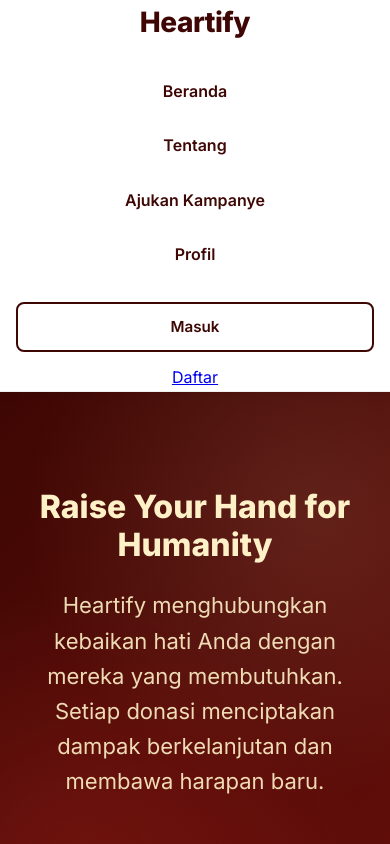
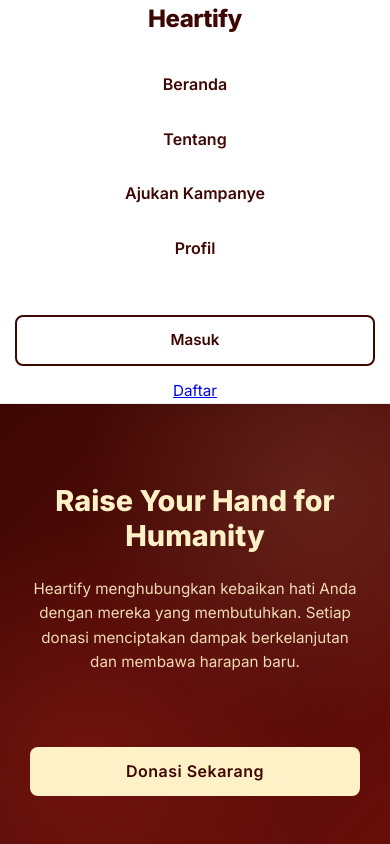
Before and after one commit to AdindaMuarriva/Heartify, a Next.js app: page / in a window 390 px wide. Shown: the top 844 px of the page. Built offline with nearby package versions, Linux system fonts and the light colour scheme.

Commit message:
feat:Perbaikan tampilan untuk mobile

```diff
--- a/app/globals.css
+++ b/app/globals.css
@@ -6,7 +6,6 @@
   --font-sans: var(--font-geist-sans);
   --font-mono: var(--font-geist-mono);
 }
-
 
 /* === DARK MODE SUPPORT === */
 @media (prefers-color-scheme: dark) {
@@ -26,25 +25,371 @@ body {
   min-height: 100vh;
   -webkit-font-smoothing: antialiased;
   -moz-osx-font-smoothing: grayscale;
+
+  /* Tambahan untuk mencegah scroll samping di HP */
+  max-width: 100vw;
+  overflow-x: hidden;
 }
 
-/* === GLOBAL RESPONSIVE (MOBILE) === */
+/* =================================================================
+   GLOBAL MOBILE RESPONSIVE ENGINE (UNTUK SEMUA HALAMAN)
+   Mengatur otomatis tampilan Login, Register, Admin, Profile, Beranda
+   agar rapi di layar HP/Tablet (< 768px).
+   ================================================================= */
+
+/* 1. ATURAN UMUM UNTUK HP & TABLET (Layar < 768px) */
 @media screen and (max-width: 768px) {
+
+  /* --- PERBAIKAN NAVBAR (Berlaku untuk Beranda, Profile, Landing) --- */
   .navbar {
-    flex-direction: column;
-    align-items: center;
-    gap: 1rem;
+    flex-direction: column !important; /* Menu jadi susun ke bawah */
+    height: auto !important;
+    padding: 1rem !important;
+    gap: 15px;
   }
 
   .navbar-links {
-    display: flex;
-    flex-wrap: wrap;
-    justify-content: center;
-    gap: 0.75rem;
+    flex-direction: column !important;
+    width: 100%;
+    align-items: center;
+    gap: 10px;
+    margin-top: 10px;
+    display: flex !important; /* Pastikan tetap flex */
+  }
+
+  .navbar-buttons,
+  .navbar-login-button {
+    width: 100%;
+    text-align: center;
+    display: block;
+    margin-top: 10px;
+  }
+
+  /* --- PERBAIKAN GRID SYSTEM (Berlaku untuk Kartu Donasi, Statistik, dll) --- */
+  /* Memaksa semua yang berjejer 3 atau 4 kolom menjadi 1 kolom ke bawah */
+  .campaign-grid,
+  .report-grid,
+  .stats-grid,
+  .features-grid,
+  .testimonial-grid,
+  .footer-grid,
+  .stats-row,
+  .stats-row-1,
+  .stats-row-2,
+  .form-grid-layout,
+  .profile-dashboard {
+    grid-template-columns: 1fr !important; /* Paksa jadi 1 kolom */
+    display: grid !important;
+    gap: 20px !important;
+    padding: 0 15px !important;
+  }
+
+  /* Flexbox yang tadinya row dipaksa column */
+  .profile-card,
+  .admin-layout,
+  .mission-content {
+    flex-direction: column !important;
+    height: auto !important;
+    width: 100% !important;
+  }
+
+  /* --- PERBAIKAN CONTAINER & CARD --- */
+  .container,
+  .profile-wrapper,
+  .hero-content,
+  .content-wrapper,
+  .laporan-container,
+  .filter-container {
+    padding: 0 15px !important;
+    width: 100% !important;
+    max-width: 100% !important;
+  }
+
+  .campaign-card,
+  .report-card,
+  .stat-card,
+  .stat-card-solid,
+  .stat-card-light,
+  .profile-card,
+  .laporan-detailed-card {
+    width: 100% !important;
+    min-height: auto !important;
+    margin-bottom: 15px;
+    grid-template-columns: 1fr !important; /* Reset grid di dalam card */
+    grid-template-rows: auto !important;
+  }
+
+  /* Khusus card laporan yang ada gambarnya di samping */
+  .laporan-detailed-card {
+    display: flex !important;
+    flex-direction: column !important;
+  }
+
+  .laporan-image-container, .laporan-image {
+    width: 100% !important;
+    height: 200px !important;
+  }
+
+  /* --- PERBAIKAN SIDEBAR (Profile & Admin) --- */
+  /* Sidebar tidak lagi melayang di kiri, tapi di atas konten */
+  .profile-sidebar-panel,
+  .sidebar {
+    width: 100% !important;
+    position: relative !important;
+    height: auto !important;
+    border-right: none !important;
+    border-bottom: 1px solid #eee;
+    padding: 20px !important;
+    box-shadow: none !important;
+  }
+
+  /* Menu sidebar admin biar gak kepanjangan di HP */
+  .sidebar-menu {
+    flex-direction: row;
+    overflow-x: auto;
+    white-space: nowrap;
+    padding-bottom: 10px;
+  }
+
+  .sidebar-menu .menu-item {
+    display: inline-flex;
+    width: auto;
+    margin-right: 10px;
+  }
+
+  /* Konten utama tidak lagi didorong ke kanan */
+  .main-content,
+  .profile-content-panel {
+    margin-left: 0 !important;
+    padding: 20px !important;
+    width: 100% !important;
+  }
+
+  /* --- PERBAIKAN FONT (Typography) --- */
+  h1, .hero-title, .hero-title-beranda, .section-title, .laporan-hero-title {
+    font-size: 1.8rem !important; /* Judul besar dikecilkan */
+    text-align: center;
+    line-height: 1.3;
+  }
+
+  h2, h3 {
+    font-size: 1.4rem !important;
+  }
+
+  p, span, div {
+    font-size: 0.95rem !important; /* Teks paragraf disesuaikan */
+  }
+
+  /* --- PERBAIKAN TABEL (Admin & Data) --- */
+  /* Agar tabel bisa discroll ke samping jika kepanjangan */
+  .table-responsive {
+    display: block;
+    width: 100%;
+    overflow-x: auto !important;
+    -webkit-overflow-scrolling: touch;
+    border: 1px solid #eee;
+  }
+
+  .admin-table {
+    min-width: 600px; /* Paksa tabel lebar agar scrollable */
+  }
+
+  /* --- PERBAIKAN FORM (Login/Register/Input) --- */
+  .auth-card,
+  .form-card,
+  .modal-content {
+    width: 95% !important;
+    padding: 20px !important;
+    max-height: 90vh;
+    overflow-y: auto;
+    margin: 10px auto;
+  }
+
+  .form-group, .input-group {
+    width: 100% !important;
+  }
+
+  .full-width {
+    grid-column: span 1 !important;
+  }
+
+  /* Tombol Filter di Laporan */
+  .search-filter-wrapper {
+    flex-direction: column !important;
+  }
+
+  .filter-group {
+    flex-direction: column;
+    align-items: center;
+  }
+}
+
+/* 2. ATURAN KHUSUS HP KECIL (Di bawah 480px) */
+@media screen and (max-width: 480px) {
+  .hero-section, .hero-section-beranda {
+    padding: 80px 15px 40px 15px !important;
+  }
+
+  .button, button, .btn-save, .btn-cancel, .btn-submit {
+    width: 100% !important; /* Tombol full width agar mudah ditekan */
+    padding: 12px !important;
+    display: block;
+    margin-bottom: 10px;
+  }
+
+  .navbar-logo {
+    font-size: 1.5rem !important;
+  }
+
+  .stat-card, .stat-card-solid {
+    padding: 15px !important;
+  }
+
+  .stat-number {
+    font-size: 1.8rem !important;
+  }
+}
+
+/* =========================================
+   NAVBAR & HAMBURGER MENU STYLES
+   ========================================= */
+
+/* Default Navbar (Desktop) */
+.navbar-container {
+  background-color: var(--white);
+  border-bottom: 1px solid #eee;
+  position: sticky;
+  top: 0;
+  z-index: 1000;
+  width: 100%;
+  box-shadow: 0 2px 10px rgba(0, 0, 0, 0.08);
+}
+
+.navbar {
+  max-width: 1200px;
+  margin: 0 auto;
+  padding: 0 20px;
+  height: 80px;
+  display: flex;
+  justify-content: space-between;
+  align-items: center;
+  position: relative;
+}
+
+.navbar-logo {
+  font-size: 1.7rem;
+  font-weight: 800;
+  color: var(--maroon-dark);
+  text-decoration: none;
+  z-index: 1002;
+}
+
+/* Container Link & Button di Desktop */
+.navbar-menu {
+  display: flex;
+  align-items: center;
+  gap: 2rem;
+}
+
+.navbar-links {
+  display: flex;
+  gap: 2rem;
+  align-items: center;
+}
+
+.navbar-links a {
+  color: var(--maroon-dark);
+  font-weight: 600;
+  text-decoration: none;
+  transition: 0.3s;
+}
+
+.navbar-links a:hover {
+  color: var(--maroon-red);
+}
+
+.navbar-login-button {
+  background: white;
+  color: var(--maroon-dark);
+  font-weight: 600;
+  padding: 0.5rem 1.5rem;
+  border-radius: 50px;
+  border: 2px solid var(--maroon-dark);
+  transition: 0.3s;
+  cursor: pointer;
+}
+
+.navbar-login-button:hover {
+  background: var(--maroon-dark);
+  color: white;
+}
+
+/* Hamburger Icon (Garis 3) - Default Sembunyi di Laptop */
+.hamburger {
+  display: none;
+  cursor: pointer;
+  z-index: 1002;
+}
+
+.bar {
+  display: block;
+  width: 25px;
+  height: 3px;
+  margin: 5px auto;
+  background-color: var(--maroon-dark);
+  transition: all 0.3s ease-in-out;
+  border-radius: 3px;
+}
+
+/* =========================================
+   RESPONSIVE MOBILE (Layar < 768px)
+   ========================================= */
+@media screen and (max-width: 768px) {
+  /* Munculkan Ikon Hamburger */
+  .hamburger {
+    display: block;
+  }
+
+  /* Animasi Hamburger jadi X saat aktif */
+  .hamburger.active .bar:nth-child(2) {
+    opacity: 0;
+  }
+  .hamburger.active .bar:nth-child(1) {
+    transform: translateY(8px) rotate(45deg);
+  }
+  .hamburger.active .bar:nth-child(3) {
+    transform: translateY(-8px) rotate(-45deg);
+  }
+
+  /* Sembunyikan Menu di HP secara default */
+  .navbar-menu {
+    position: fixed;
+    top: -100%; /* Sembunyi di atas layar */
+    left: 0;
+    width: 100%;
+    height: auto;
+    flex-direction: column;
+    background-color: var(--white);
+    padding: 2rem 0;
+    box-shadow: 0 10px 10px rgba(0,0,0,0.1);
+    transition: 0.4s ease;
+    gap: 1.5rem;
+    z-index: 1001; /* Di bawah logo/hamburger tapi di atas konten */
+  }
+
+  /* Tampilkan Menu saat kelas active ditambahkan */
+  .navbar-menu.active {
+    top: 80px; /* Muncul tepat di bawah navbar header */
+  }
+
+  .navbar-links {
+    flex-direction: column;
+    width: 100%;
+    gap: 1.5rem;
   }
 
   .navbar-login-button {
-    width: 100%;
+    width: 80%;
     text-align: center;
   }
 }
```
Also changed, not shown: app/beranda/page.tsx (+55 -27 lines).
